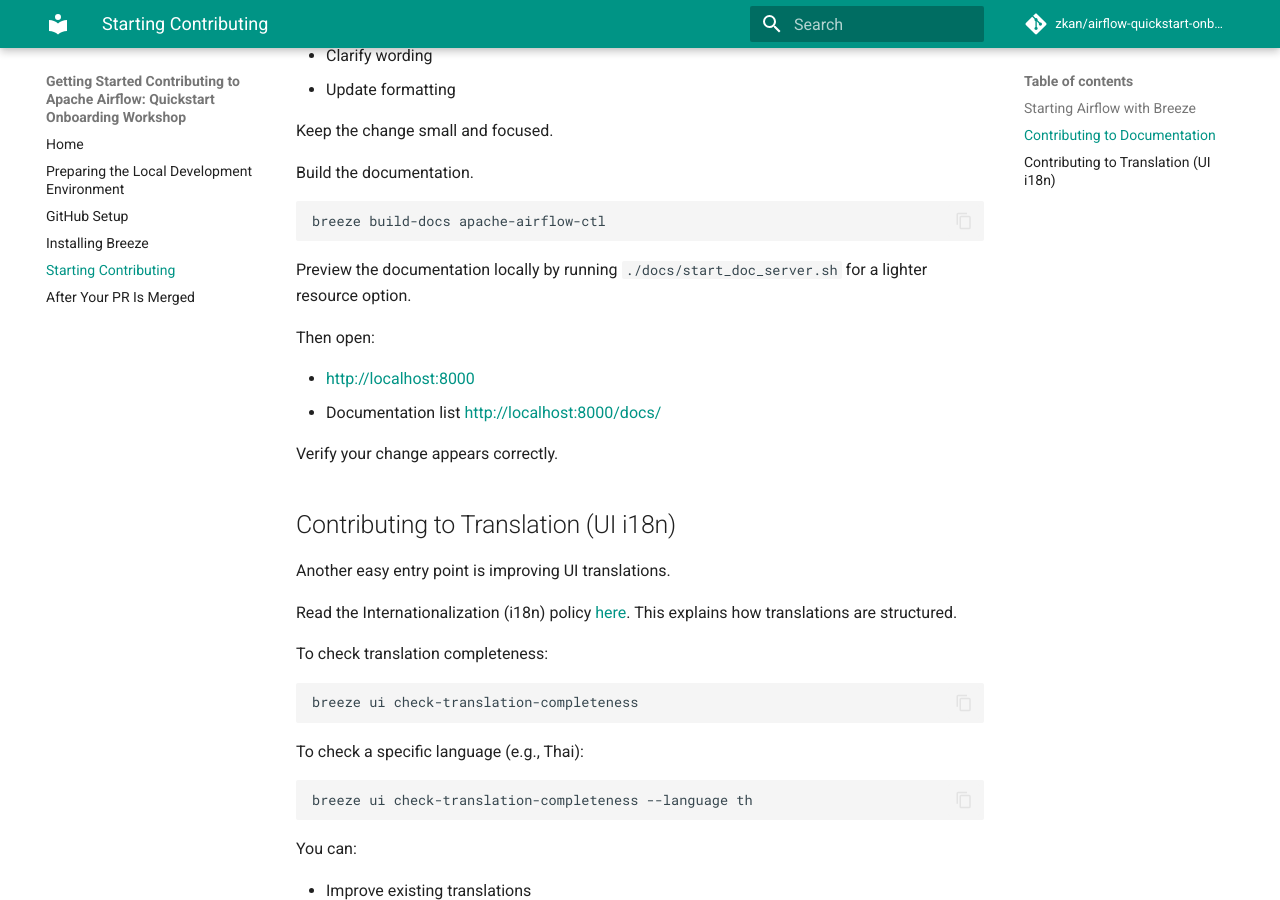
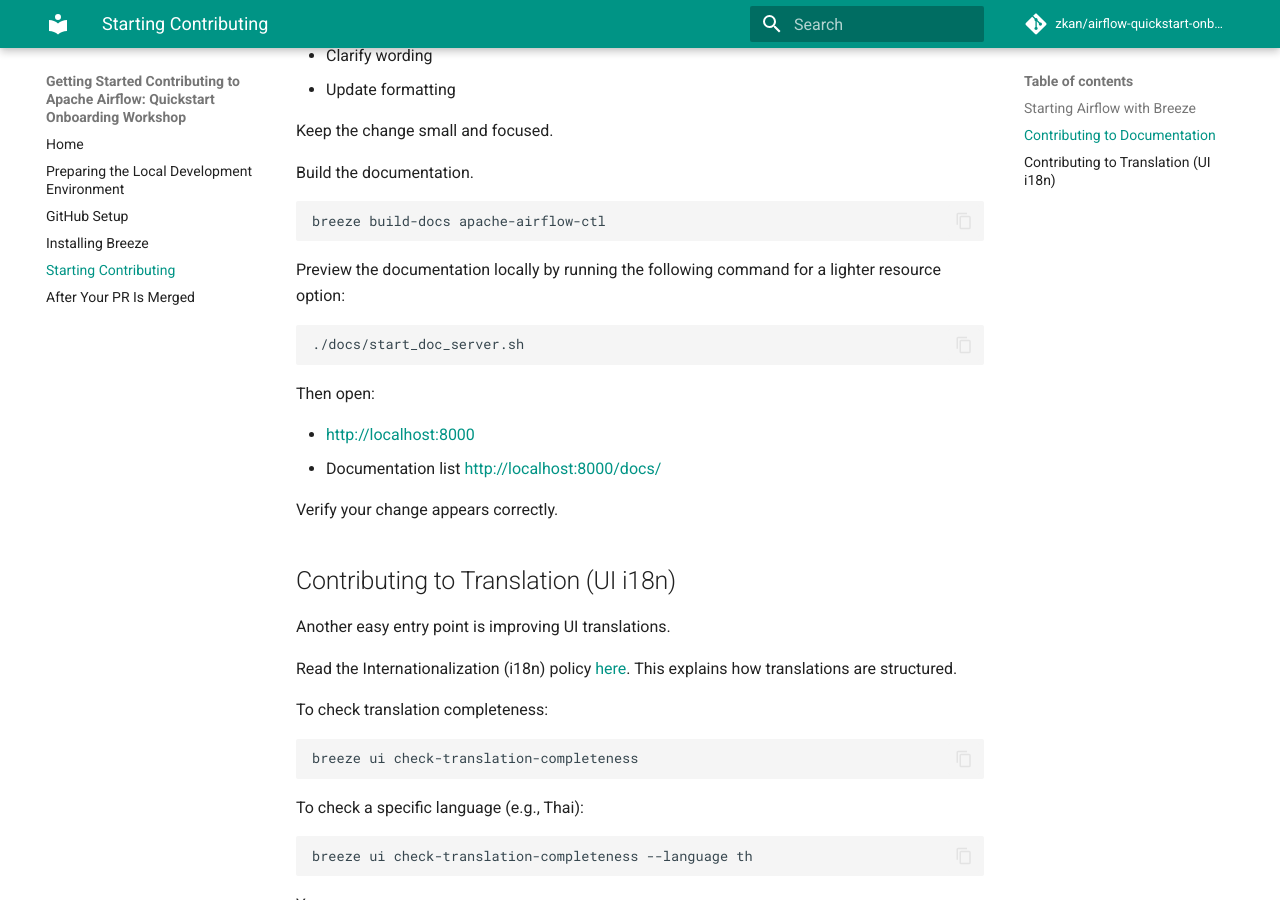
Before and after one commit to zkan/airflow-quickstart-onboarding-workshop, an MkDocs documentation site: the page built from docs/starting-contributing.md, in a window 1280 px wide and 900 px high, scrolled down 1480 px. Built offline with MkDocs 1.6.1 and Material for MkDocs 9.7.7, drawn with Linux system fonts in a browser that asks for light colours; comment, search, counter and statistics services are not loaded.

Commit message:
Put the cmd to new line

````diff
--- a/docs/starting-contributing.md
+++ b/docs/starting-contributing.md
@@ -61,8 +61,11 @@
 breeze build-docs apache-airflow-ctl
 ```
 
-Preview the documentation locally by running `./docs/start_doc_server.sh` for a
-lighter resource option.
+Preview the documentation locally by running the following command for a lighter resource option:
+
+```bash
+./docs/start_doc_server.sh
+```
 
 Then open:
 
````
